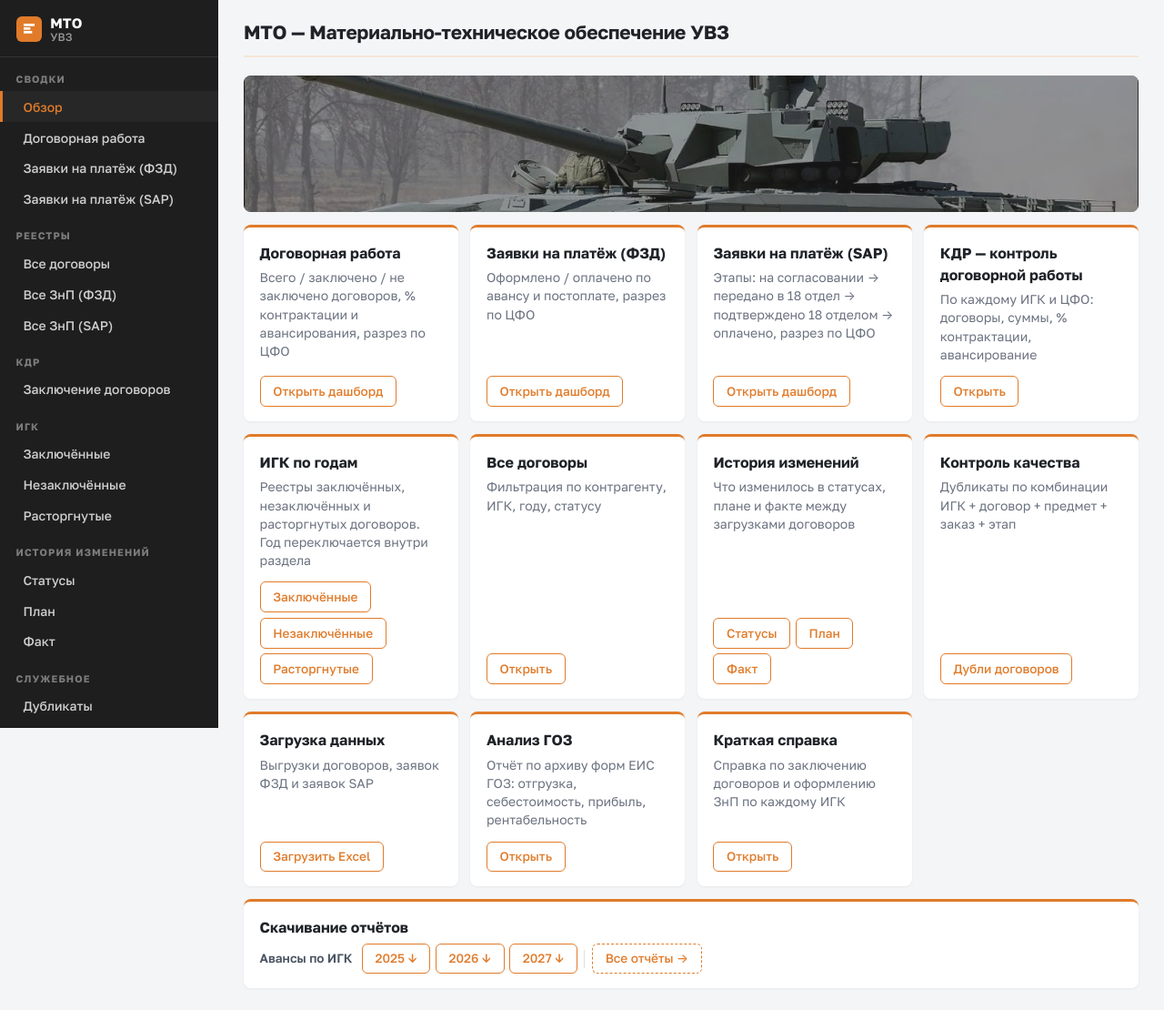
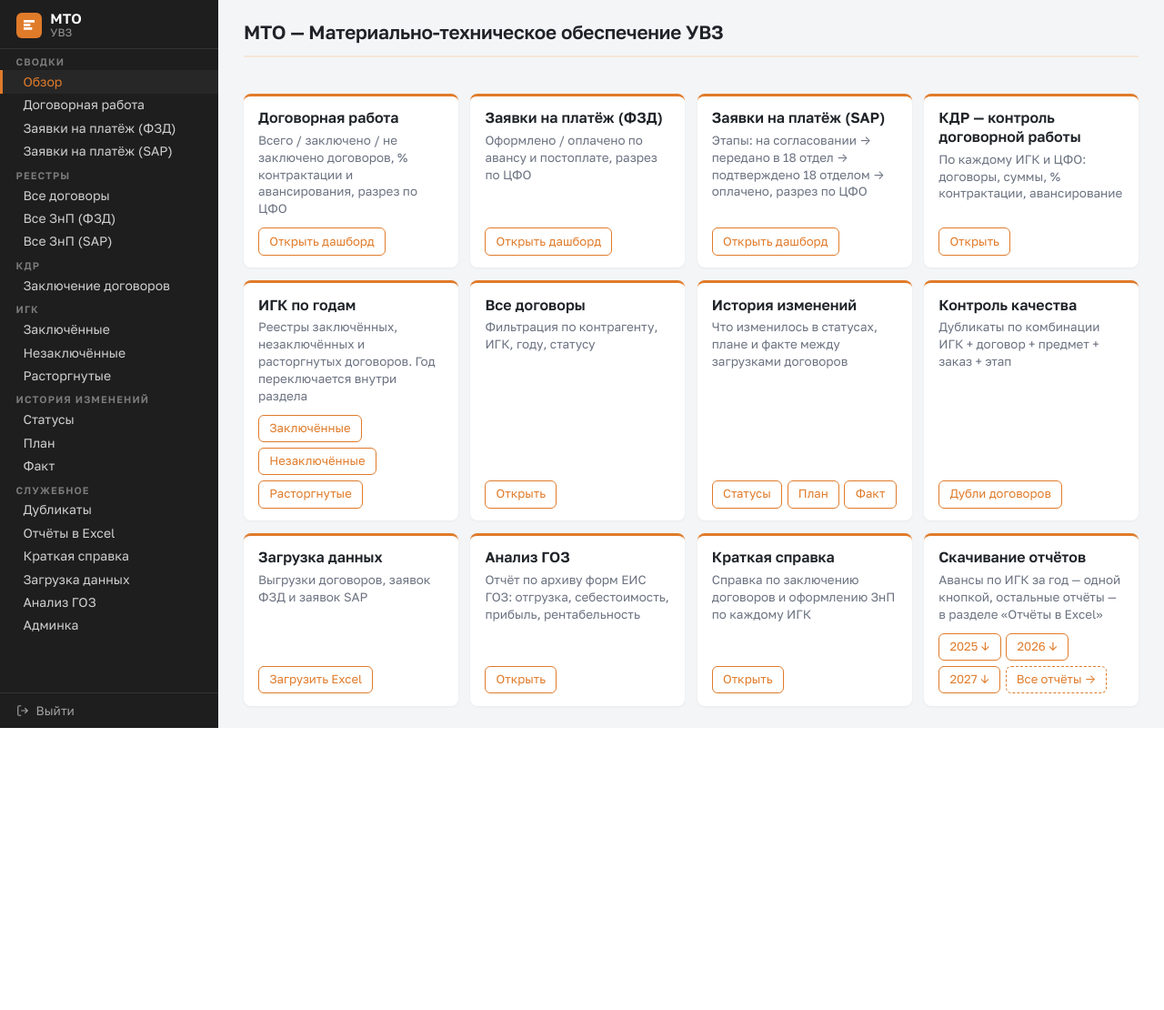
Before and after one commit to artinfly/supply_service, a Django app: page /reports/ in a window 1280 px wide. Shown: the whole page at 91% size. After the commit the page ends 800 px from the top, so only its background shows below. Run offline with Django 5.2, Linux system fonts and the light colour scheme; the visitor is signed in with stand-in values (Sample User, id 1); parts of the project's set-up code (start-up, migrations or seed data) failed here and were passed over; some libraries are stand-ins or nearby versions.

Commit message:
Интерфейс для ПК, главная и меню

```diff
--- a/core/static/css/style.css
+++ b/core/static/css/style.css
@@ -73,6 +74,7 @@ body {
     background: var(--page-bg);
     color: var(--text);
     margin: 0;
+    min-width: 1280px; /* интерфейс рассчитан на экран ПК */
     text-rendering: optimizeLegibility;
     -webkit-font-smoothing: antialiased;
 }
@@ -114,8 +116,10 @@ body {
     border-radius: 2px;
 }
 
+/* Вертикальные отступы меню зависят от высоты окна (vh): на большом мониторе
+   свободнее, на ноутбуке плотнее — все пункты помещаются без прокрутки. */
 .sidebar-logo {
-    padding: 1rem 1.1rem 0.85rem;
+    padding: clamp(0.55rem, 1.4vh, 1rem) 1.1rem clamp(0.5rem, 1.2vh, 0.85rem);
     border-bottom: 1px solid #333;
     display: flex;
     align-items: center;
@@ -141,7 +145,7 @@ body {
 
 .sidebar-logo-text {
     font-size: 0.95rem;
-    font-weight: 700;
+    font-weight: 600;
     color: #fff;
     line-height: 1.2;
     letter-spacing: 0.01em;
@@ -149,14 +153,14 @@ body {
 
 .sidebar-logo-text span {
     display: block;
-    font-weight: 500;
+    font-weight: 400;
     color: #9a9a9a;
     font-size: 0.75rem;
 }
 
 .sidebar-logout {
     margin-top: auto;
-    padding: 0.75rem 1.1rem;
+    padding: clamp(0.4rem, 1.1vh, 0.75rem) 1.1rem;
     border-top: 1px solid #333;
 }
 
@@ -184,9 +188,10 @@ body {
 /* --- Навигация --- */
 
 .nav-section {
-    padding: 1rem 1.1rem 0.3rem;
+    padding: clamp(0.3rem, 1.6vh - 6px, 1rem) 1.1rem 0.2rem;
+    line-height: 1.2;
     font-size: 0.68rem;
-    font-weight: 700;
+    font-weight: 600;
     text-transform: uppercase;
     letter-spacing: 0.1em;
     color: #7c7c7c;
@@ -198,10 +203,12 @@ body {
     display: flex;
     align-items: center;
     gap: 0.4rem;
-    padding: 0.4rem 1.1rem 0.4rem 1.4rem;
+    /* при высоте окна 760px отступ ~3px, при 1080px ~7px */
+    padding: clamp(0.15rem, 1.2vh - 6px, 0.45rem) 1.1rem clamp(0.15rem, 1.2vh - 6px, 0.45rem) 1.4rem;
+    line-height: 1.3;
     color: #d0d0d0;
     font-size: 0.875rem;
-    font-weight: 500;
+    font-weight: 400;
     text-decoration: none;
     transition: background 0.12s, color 0.12s;
     border-left: 3px solid transparent;
@@ -246,7 +253,7 @@ body {
 .page-header h5 {
     margin: 0;
     font-size: 1.3rem;
-    font-weight: 700;
+    font-weight: 600;
     letter-spacing: -0.01em;
     color: var(--text);
 }
@@ -635,6 +642,36 @@ body {
     overflow: hidden;
     height: 150px;
     background: var(--header-bg);
+}
+
+/* Страница ровно в высоту окна (главная): контент — колонка на 100vh, сетка плиток
+   занимает остаток под заголовком. Первая строка сетки (баннер) получает всё
+   свободное место и сжимается первой, поэтому плитки всегда помещаются без прокрутки. */
+.main-fit {
+    /* min-height, а не height: на очень маленьком экране плитки не обрезаются,
+       а страница просто прокручивается */
+    min-height: 100vh;
+    display: flex;
+    flex-direction: column;
+}
+
+.main-fit .idx-grid {
+    flex: 1;
+    min-height: 0;
+    grid-template-rows: minmax(0, 1fr);
+    grid-auto-rows: auto;
+}
+
+.main-fit .idx-banner {
+    height: auto;
+    min-height: 0;
+    background: transparent; /* тёмный фон без картинки дал бы полоску */
+}
+
+/* Затемнение через filter, а не прозрачность: под картинкой теперь нет тёмного фона */
+.main-fit .idx-banner img {
+    opacity: 1;
+    filter: brightness(0.6);
 }
 
 .idx-banner img {
@@ -646,12 +683,25 @@ body {
     display: block;
 }
 
+/* Если на баннер осталось меньше 70px (невысокий экран), картинку не показываем:
+   узкая полоска танка смотрится как ошибка вёрстки. Баннер — контейнер, и правило
+   срабатывает от его собственной высоты, а не от размера окна. */
+.main-fit .idx-banner {
+    container-type: size;
+}
+
+@container (max-height: 70px) {
+    .idx-banner img {
+        display: none;
+    }
+}
+
 .idx-card {
     background: #fff;
     border-radius: 8px;
     box-shadow: 0 1px 3px rgba(0, 0, 0, 0.05);
     border-top: 3px solid var(--orange);
-    padding: 1rem 1.1rem;
+    padding: 0.85rem 1rem;
     min-height: 80px;
     display: flex;
     flex-direction: column;
@@ -660,10 +710,6 @@ body {
 /* Кнопки плитки прижаты к низу, подписи у всех плиток начинаются на одной высоте */
 .idx-card > .idx-row {
     margin-top: auto;
-}
-
-.idx-card-wide {
-    grid-column: 1 / -1;
 }
 
 /* Раньше у «главных» плиток была ещё левая рамка; плитки выглядели
@@ -674,16 +720,17 @@ body {
 
 .idx-label {
     font-size: 1rem;
-    font-weight: 700;
+    font-weight: 600;
+    line-height: 1.3;
     color: var(--text);
-    margin-bottom: 0.35rem;
+    margin-bottom: 0.3rem;
 }
 
 .idx-desc {
-    font-size: 0.875rem;
-    color: var(--text-muted);
-    margin-bottom: 0.8rem;
-    line-height: 1.45;
+    font-size: 0.84rem;
+    color: var(--text-muted);
+    margin-bottom: 0.7rem;
+    line-height: 1.4;
 }
 
 .idx-row {
@@ -694,10 +741,10 @@ body {
 }
 
 .idx-btn {
-    padding: 0.36rem 0.85rem;
+    padding: 0.28rem 0.7rem;
     border-radius: 6px;
-    font-size: 0.85rem;
-    font-weight: 500;
+    font-size: 0.82rem;
+    font-weight: 400;
     text-decoration: none;
     color: var(--orange);
     border: 1px solid var(--orange);
@@ -727,22 +774,6 @@ body {
     cursor: default;
 }
 
-.idx-sep {
-    width: 1px;
-    height: 20px;
-    background: #e0e0e0;
-    margin: 0 2px;
-}
-
-.idx-group-label {
-    font-size: 0.85rem;
-    font-weight: 600;
-    color: var(--text-soft);
-    display: flex;
-    align-items: center;
-    padding-right: 0.3rem;
-}
-
 /* --- Карточки индекса --- */
 
 .index-card {
--- a/core/templates/base.html
+++ b/core/templates/base.html
@@ -5,18 +5,11 @@
 <html lang="ru">
 <head>
     <meta charset="UTF-8">
-    <meta name="viewport" content="width=device-width, initial-scale=1.0">
     <title>{% block title %}МТО{% endblock %}</title>
     <link rel="stylesheet" href="{% static 'vendor/bootstrap.min.css' %}">
     <link rel="stylesheet" href="{% static 'css/style.css' %}">
 </head>
 <body>
-
-{# --- Полоса с кнопкой меню: видна только на узком экране (см. .mobile-bar в style.css) --- #}
-<div class="mobile-bar">
-    <button type="button" id="menu-toggle" aria-label="Открыть меню">☰</button>
-    <span>МТО УВЗ</span>
-</div>
 
 {# --- Боковое меню (Sidebar) --- #}
 <nav class="sidebar">
@@ -99,8 +92,7 @@
     {% endif %}
     {% endif %}
 
-    {# Кнопка выхода: форма POST, а не ссылка — так выход нельзя вызвать
-       с чужого сайта (ссылкой или картинкой) #}
+    {# Кнопка выхода: форма POST, а не ссылка — так выход нельзя вызвать с чужого сайта #}
     <form class="sidebar-logout" method="post" action="{% url 'logout' %}">
         {% csrf_token %}
         <button type="submit">
@@ -113,7 +105,8 @@
 </nav>
 
 {# --- Основной контент --- #}
-<div class="main-content">
+{# main_class: дополнительный класс контента, например «main-fit» — страница ровно в высоту окна #}
+<div class="main-content {% block main_class %}{% endblock %}">
     {% block content %}{% endblock %}
 </div>
 
@@ -307,18 +300,6 @@ document.addEventListener('DOMContentLoaded', () => {
             : curPath.startsWith(linkPath);
         if (active) link.classList.add('active');
     });
-
-    // 3. Кнопка ☰ на узком экране: открыть/закрыть меню, закрыть кликом мимо
-    const toggle = document.getElementById('menu-toggle');
-    if (toggle) {
-        toggle.addEventListener('click', e => {
-            e.stopPropagation();
-            document.body.classList.toggle('menu-open');
-        });
-        document.querySelector('.main-content').addEventListener('click', () => {
-            document.body.classList.remove('menu-open');
-        });
-    }
 });
 </script>
 
--- a/core/templates/index.html
+++ b/core/templates/index.html
@@ -4,6 +4,8 @@
 {% extends 'base.html' %}
 {% load static %}
 {% block title %}Главная — МТО{% endblock %}
+
+{% block main_class %}main-fit{% endblock %}
 
 {% block content %}
 <div class="page-header">
@@ -138,14 +140,13 @@
     {% endif %}
 
     {% if perms.core.access_export %}
-    <div class="idx-card idx-card-wide idx-card-accent">
+    <div class="idx-card idx-card-accent">
         <div class="idx-label">Скачивание отчётов</div>
+        <div class="idx-desc">Авансы по ИГК за год — одной кнопкой, остальные отчёты — в разделе «Отчёты в Excel»</div>
         <div class="idx-row">
-            <span class="idx-group-label">Авансы по ИГК</span>
             {% for y in years %}
             <a href="{% url 'export_advances' y|stringformat:'s' %}" class="idx-btn">{{ y }} ↓</a>
             {% endfor %}
-            <span class="idx-sep"></span>
             <a href="{% url 'export_page' %}" class="idx-btn idx-btn-dashed">Все отчёты →</a>
         </div>
     </div>
--- a/core/templates/login.html
+++ b/core/templates/login.html
@@ -6,7 +6,6 @@
 <html lang="ru">
 <head>
     <meta charset="UTF-8">
-    <meta name="viewport" content="width=device-width, initial-scale=1.0">
     <title>Вход — МТО УВЗ</title>
     <link rel="stylesheet" href="{% static 'vendor/bootstrap.min.css' %}">
     <link rel="stylesheet" href="{% static 'css/style.css' %}">
```
Also changed, not shown: other parts of core/static/css/style.css (+26 -124 lines).
